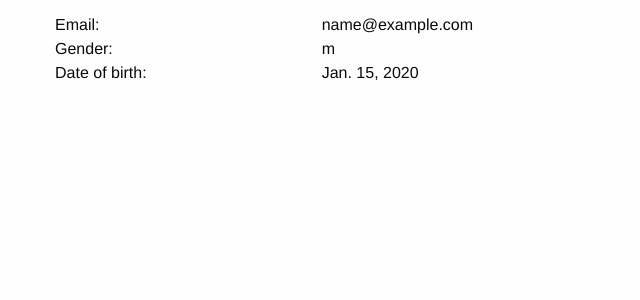
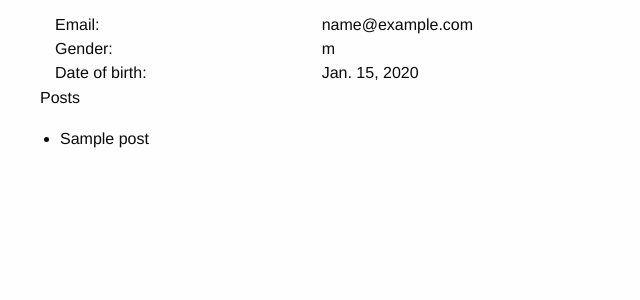
Before and after one commit to daniyarchambylov/it-academy-blog, a Django app: template blog/authors/templates/authors/details.html in a window 1280 px wide. Shown: the part 306-606 px from the top of the page, without its empty margins (0-640 px from the left). Run offline with Django 3.2, Linux system fonts and the light colour scheme; tables that the repository leaves empty hold one stand-in row (values such as "Sample post"); the template is opened without the code that fills it: values that come from a table or form of the project are taken from there, most other values are stand-ins (such as "Sample title", 1, 10 or a date in 2020); parts of the project's set-up code (start-up, migrations or seed data) failed here and were passed over; some libraries are stand-ins or nearby versions.

Commit message:
display foreign key items in views

```diff
--- a/blog/authors/templates/authors/details.html
+++ b/blog/authors/templates/authors/details.html
@@ -19,5 +19,16 @@
     <div class="column small-4">Date of birth:</div>
     <div class="column small-8">{{ author.date_of_birth }}</div>
   </div>
+  <div class="row">
+    <p>Posts</p>
+    <ul>
+      {% for p in posts %}
+        <li>{{ p.title }}</li>
+      {% empty %}
+        <li>{{ author.get_full_name }} has no posts.</li>
+      {% endfor %}
+    </ul>
+  </div>
+
 
 {% endblock contents %}
--- a/blog/authors/templates/authors/list.html
+++ b/blog/authors/templates/authors/list.html
@@ -7,7 +7,7 @@
     <li>
       <div class="row">
         <div class="column small-2">Full name:</div>
-        <div class="column small-10">{{ a.get_full_name }}</div>
+        <div class="column small-10"><a href="{% url 'authors-details' a.id %}">{{ a.get_full_name }}</a></div>
       </div>
       <div class="row">
         <div class="column small-2">Email:</div>
--- a/blog/authors/views.py
+++ b/blog/authors/views.py
@@ -39,6 +39,7 @@ def authors_add(request):
 
 def authors_details(request, author_id):
     author = Author.objects.get(id=author_id)
+    posts = author.post_set.all()
     return render(request, 'authors/details.html', locals())
 
 
--- a/blog/posts/templates/posts/detail.html
+++ b/blog/posts/templates/posts/detail.html
@@ -12,6 +12,9 @@
     <p class="description">
       {{ post.description }}
     </p>
+    <div>
+      Author: <strong>{{ author.get_full_name }}</strong>
+    </div>
     <ul>
       <li>
         <a href="{% url 'posts-change-status' post.id %}">
--- a/blog/posts/views.py
+++ b/blog/posts/views.py
@@ -22,11 +22,12 @@ def index(request):
 
 def post_detail(request, id):
     post = get_object_or_404(Post, id=id)
-
+    author = post.author
     delete_form = PostDeleteForm(initial={'post': id})
 
     return render(request, 'posts/detail.html', {
         'post': post,
+        'author': author,
         'delete_form': delete_form,
     })
 
```
